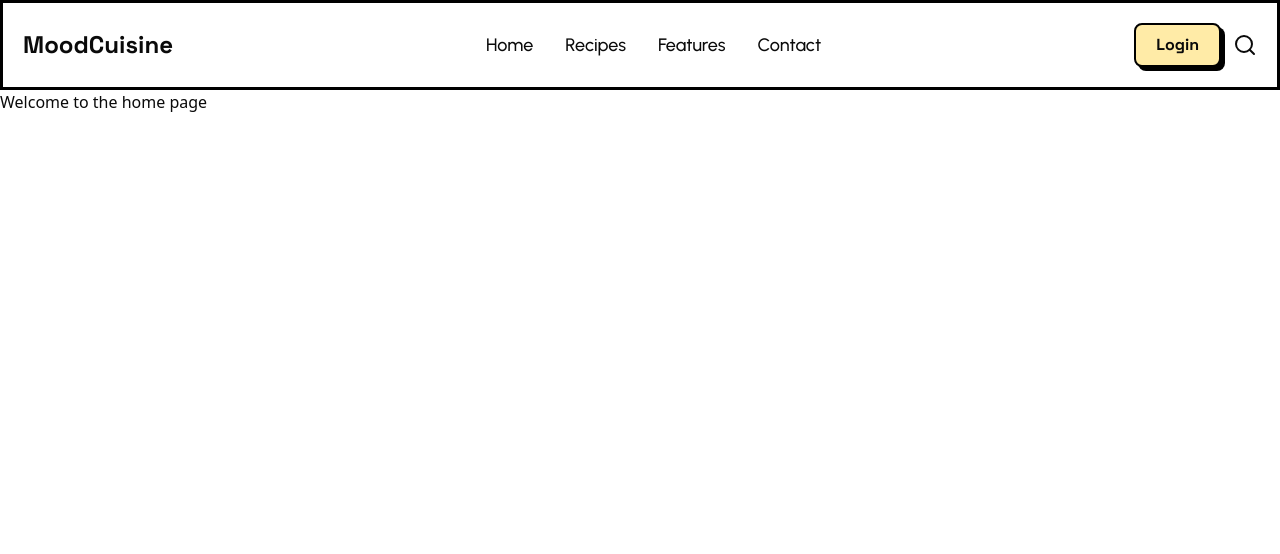
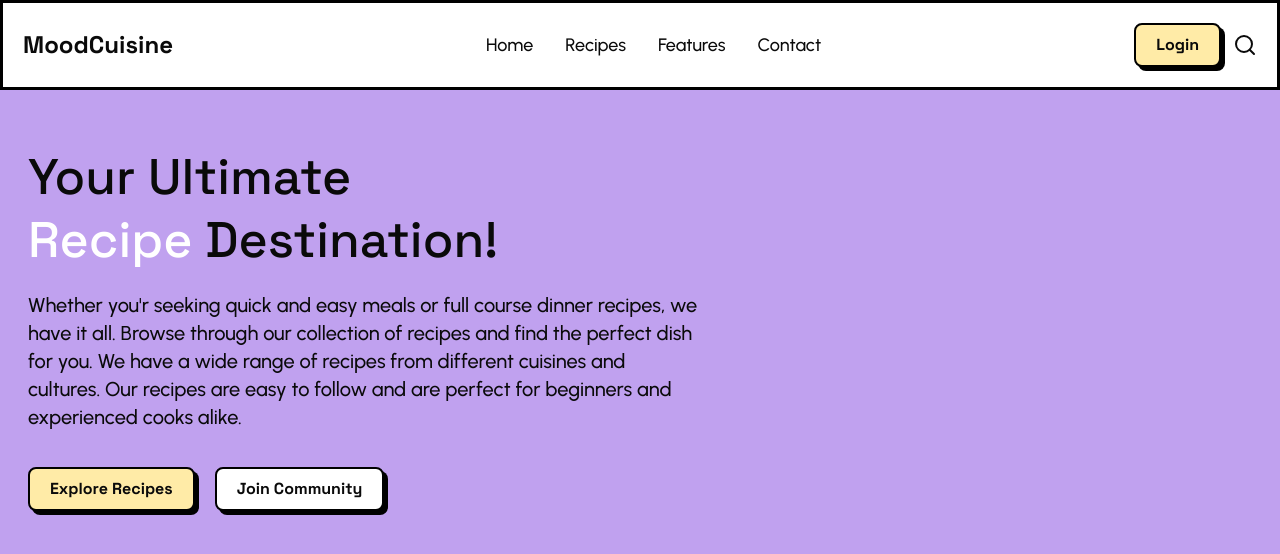
Before and after one commit to SajjanKarn/Mood-Cuisine, a Next.js app: page / in a window 1280 px wide. Shown: the top 554 px of the page. Built offline with nearby package versions, Linux system fonts and the light colour scheme.

Commit message:
feat: ui changes in home page

```diff
--- a/src/app/page.tsx
+++ b/src/app/page.tsx
@@ -1,7 +1,25 @@
+import { CustomButton } from "@/components/ui";
+
 const Home = () => {
   return (
-    <div>
-      <p>Welcome to the home page</p>
+    <div className="bg-customPrimary h-screen px-7 py-14">
+      <div className="max-w-2xl flex flex-col gap-5">
+        <h1 className="text-[35px] font-space capitalize font-medium md:text-[50px] leading-tight">
+          Your ultimate <br />
+          <span className="text-white">recipe</span> destination!
+        </h1>
+        <p className="font-urbanist text-base md:text-xl font-medium">
+          Whether you&apos;r seeking quick and easy meals or full course dinner
+          recipes, we have it all. Browse through our collection of recipes and
+          find the perfect dish for you. We have a wide range of recipes from
+          different cuisines and cultures. Our recipes are easy to follow and
+          are perfect for beginners and experienced cooks alike.
+        </p>
+        <div className="flex items-center gap-5 mt-4">
+          <CustomButton>Explore Recipes</CustomButton>
+          <CustomButton variant="secondary">Join Community</CustomButton>
+        </div>
+      </div>
     </div>
   );
 };
--- a/src/components/ui/CustomButton.tsx
+++ b/src/components/ui/CustomButton.tsx
@@ -4,17 +4,32 @@ type CustomButtonProps = {
   onClick?: () => void;
   children: React.ReactNode;
   link?: string;
+  variant?: "primary" | "secondary";
 };
 
-const CustomButton = ({ children, onClick = () => {} }: CustomButtonProps) => {
-  return <Button onClick={onClick}>{children}</Button>;
+const CustomButton = ({
+  children,
+  onClick = () => {},
+  variant = "primary",
+}: CustomButtonProps) => {
+  return (
+    <Button onClick={onClick} variant={variant}>
+      {children}
+    </Button>
+  );
 };
 
-const Button = ({ children, onClick = () => {} }: CustomButtonProps) => {
+const Button = ({
+  children,
+  onClick = () => {},
+  variant,
+}: CustomButtonProps) => {
   return (
     <button
       onClick={onClick}
-      className="bg-customSecondary font-space font-bold px-5 py-2 rounded-lg border-[2px] border-black button-shadow"
+      className={`${
+        variant === "primary" ? "bg-customSecondary" : "bg-customTertiary"
+      } font-space font-bold px-5 py-2 rounded-lg border-[2px] border-black button-shadow`}
     >
       {children}
     </button>
```
